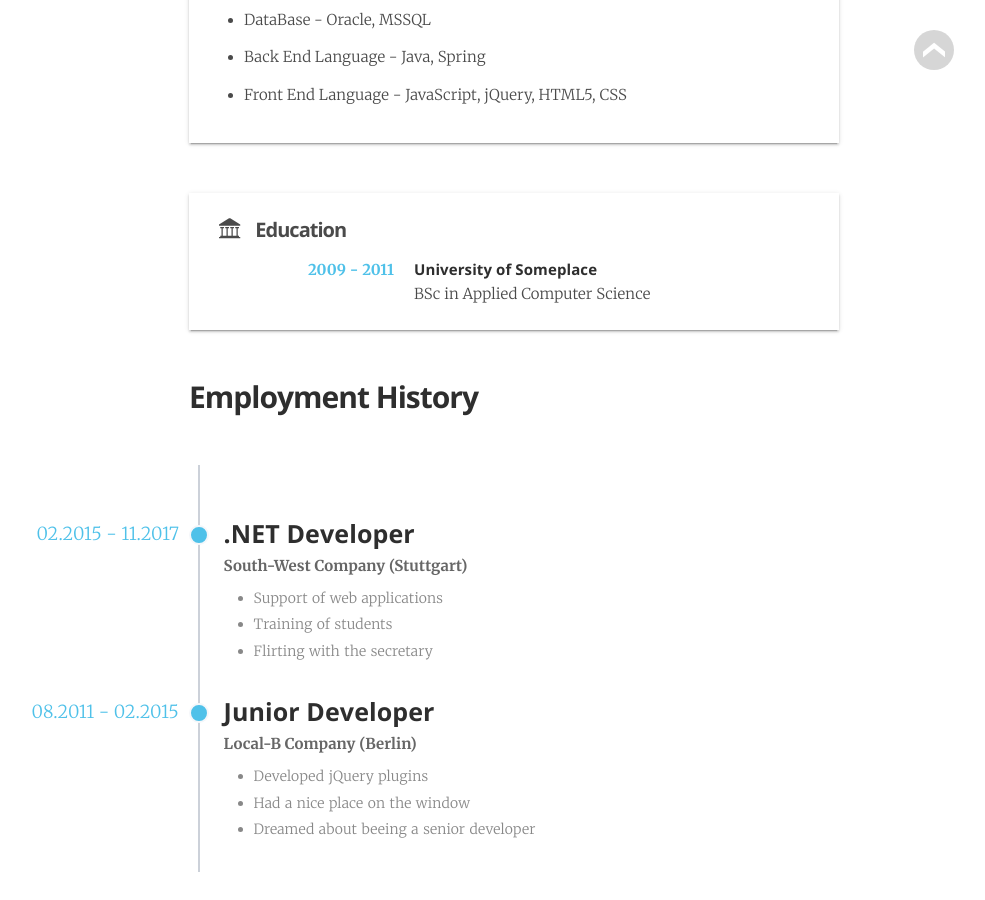
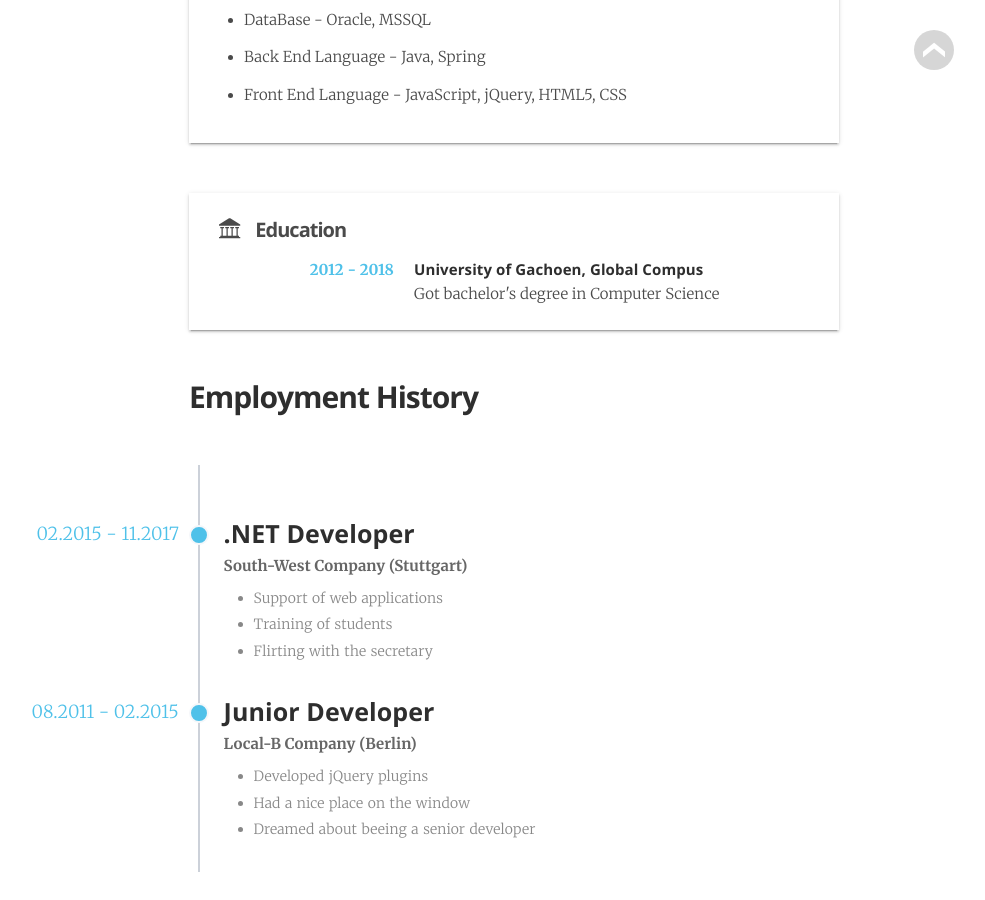
Before and after one commit to jwillmer/jekyllDecent, a Jekyll site: the page built from _pages/cv.html, in a window 1280 px wide and 900 px high, scrolled down 869 px. Shown: the whole window, without its empty margins (126-1111 px from the left). Built offline with Jekyll 4.4.1, drawn with Linux system fonts in a browser that asks for light colours; some web fonts are replaced.

Commit message:
Update cv.yml

```diff
--- a/_data/cv.yml
+++ b/_data/cv.yml
@@ -8,9 +8,9 @@ geunyoung:
         - "Front End Language - JavaScript, jQuery, HTML5, CSS"
 
     education:
-        - time:             "2009 - 2011"
-          location:         "University of Someplace"
-          description:      "BSc in Applied Computer Science"
+        - time:             "2012 - 2018"
+          location:         "University of Gachoen, Global Compus"
+          description:      "Got bachelor's degree in Computer Science"
     employment:
         - time:             "02.2015 - 11.2017"
           location:         "Stuttgart"
```
